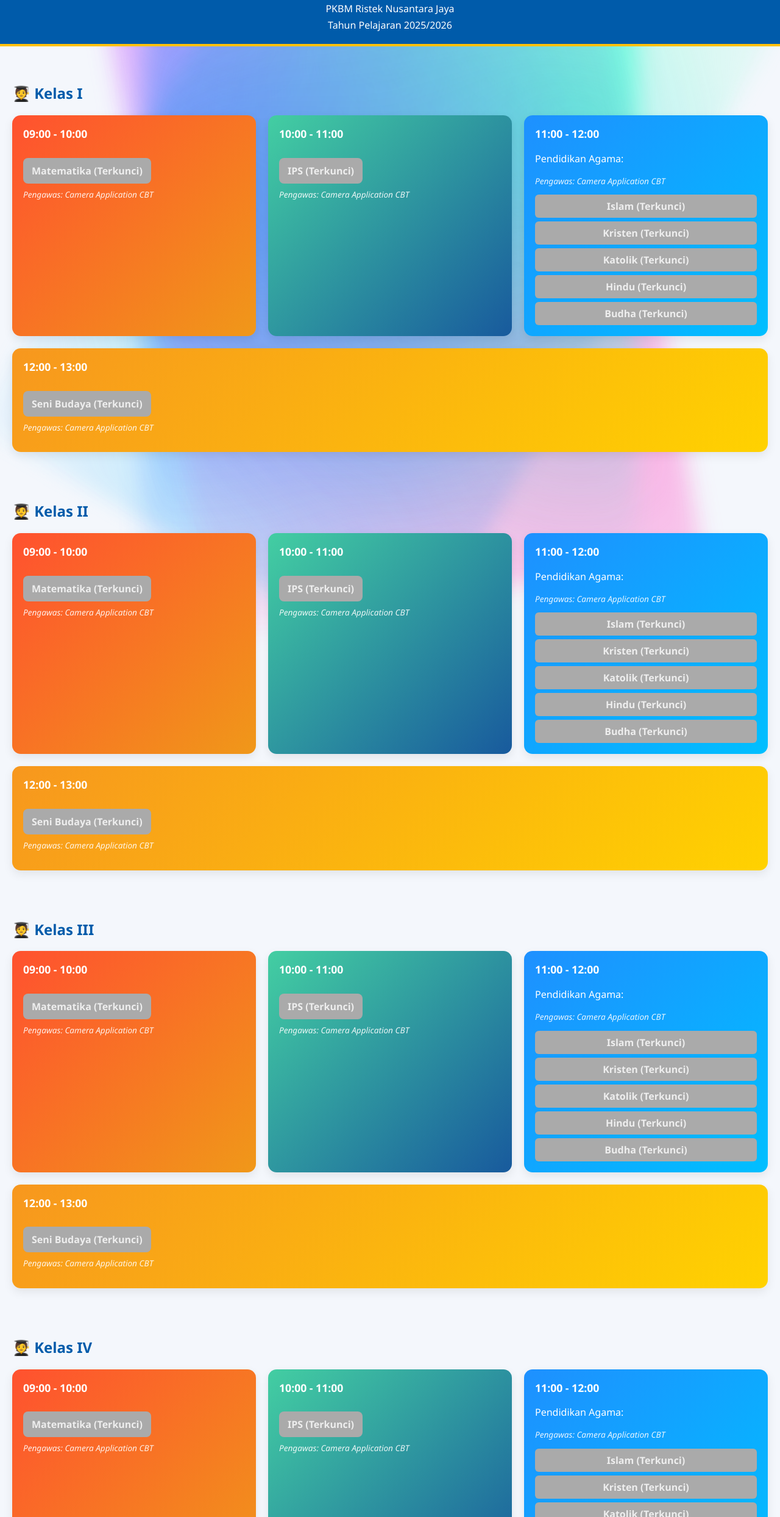
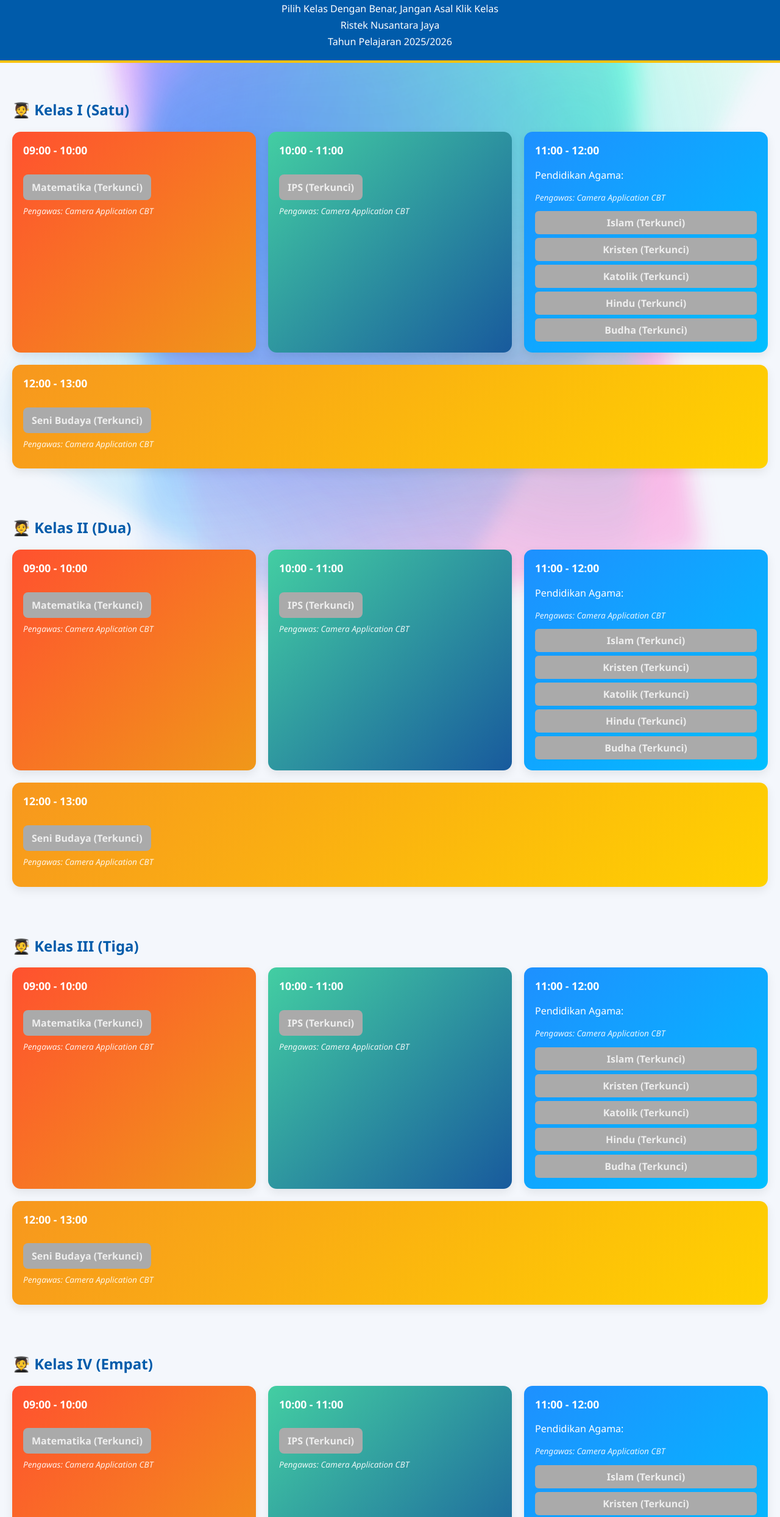
Before and after one commit to cbtrnj/pa, a plain HTML site: page selasa.html in a window 1280 px wide. Shown: the part 65-2552 px from the top of the page at 61% size. Drawn offline with Linux system fonts and the light colour scheme.

Commit message:
Update selasa.html

```diff
--- a/selasa.html
+++ b/selasa.html
@@ -41,13 +41,14 @@
 
 <header>
   <h1>CBT PAS - Hari Selasa (Paket A)</h1>
-  <p>PKBM Ristek Nusantara Jaya</p>
+  <p>Pilih Kelas Dengan Benar, Jangan Asal Klik Kelas</p>
+  <P>Ristek Nusantara Jaya</P>
   <p>Tahun Pelajaran 2025/2026</p>
 </header>
 
 <!-- Kelas I -->
 <section>
-  <h2>🧑‍🎓 Kelas I</h2>
+  <h2>🧑‍🎓 Kelas I (Satu)</h2>
   <div class="card-group">
     <div class="card indonesia"><h3>09:00 - 10:00</h3><a id="btn-i-matematika" href="#" class="btn">Matematika</a><p class="pengawas">Pengawas: Camera Application CBT</p></div>
     <div class="card kimia"><h3>10:00 - 11:00</h3><a id="btn-i-ips" href="#" class="btn">IPS</a><p class="pengawas">Pengawas: Camera Application CBT</p></div>
@@ -66,7 +67,7 @@
 
 <!-- Kelas II -->
 <section>
-  <h2>🧑‍🎓 Kelas II</h2>
+  <h2>🧑‍🎓 Kelas II (Dua)</h2>
   <div class="card-group">
     <div class="card indonesia"><h3>09:00 - 10:00</h3><a id="btn-ii-matematika" href="#" class="btn">Matematika</a><p class="pengawas">Pengawas: Camera Application CBT</p></div>
     <div class="card kimia"><h3>10:00 - 11:00</h3><a id="btn-ii-ips" href="#" class="btn">IPS</a><p class="pengawas">Pengawas: Camera Application CBT</p></div>
@@ -85,7 +86,7 @@
 
 <!-- Kelas III -->
 <section>
-  <h2>🧑‍🎓 Kelas III</h2>
+  <h2>🧑‍🎓 Kelas III (Tiga)</h2>
   <div class="card-group">
     <div class="card indonesia"><h3>09:00 - 10:00</h3><a id="btn-iii-matematika" href="#" class="btn">Matematika</a><p class="pengawas">Pengawas: Camera Application CBT</p></div>
     <div class="card kimia"><h3>10:00 - 11:00</h3><a id="btn-iii-ips" href="#" class="btn">IPS</a><p class="pengawas">Pengawas: Camera Application CBT</p></div>
@@ -104,7 +105,7 @@
 
 <!-- Kelas IV -->
 <section>
-  <h2>🧑‍🎓 Kelas IV</h2>
+  <h2>🧑‍🎓 Kelas IV (Empat)</h2>
   <div class="card-group">
     <div class="card indonesia"><h3>09:00 - 10:00</h3><a id="btn-iv-matematika" href="#" class="btn">Matematika</a><p class="pengawas">Pengawas: Camera Application CBT</p></div>
     <div class="card kimia"><h3>10:00 - 11:00</h3><a id="btn-iv-ips" href="#" class="btn">IPS</a><p class="pengawas">Pengawas: Camera Application CBT</p></div>
@@ -123,7 +124,7 @@
 
 <!-- Kelas V -->
 <section>
-  <h2>🧑‍🎓 Kelas V</h2>
+  <h2>🧑‍🎓 Kelas V (Lima)</h2>
   <div class="card-group">
     <div class="card indonesia"><h3>09:00 - 10:00</h3><a id="btn-v-matematika" href="#" class="btn">Matematika</a><p class="pengawas">Pengawas: Sri Lestiana</p></div>
     <div class="card kimia"><h3>10:00 - 11:00</h3><a id="btn-v-ips" href="#" class="btn">IPS</a><p class="pengawas">Pengawas: Vika Hidayati</p></div>
@@ -142,7 +143,7 @@
 
 <!-- Kelas VI -->
 <section>
-  <h2>🧑‍🎓 Kelas VI</h2>
+  <h2>🧑‍🎓 Kelas VI (Enam)</h2>
   <div class="card-group">
     <div class="card indonesia"><h3>09:00 - 10:00</h3><a id="btn-vi-matematika" href="#" class="btn">Matematika</a><p class="pengawas">Pengawas: Sri Lestiana</p></div>
     <div class="card kimia"><h3>10:00 - 11:00</h3><a id="btn-vi-ips" href="#" class="btn">IPS</a><p class="pengawas">Pengawas: Vika Hidayati</p></div>
```
